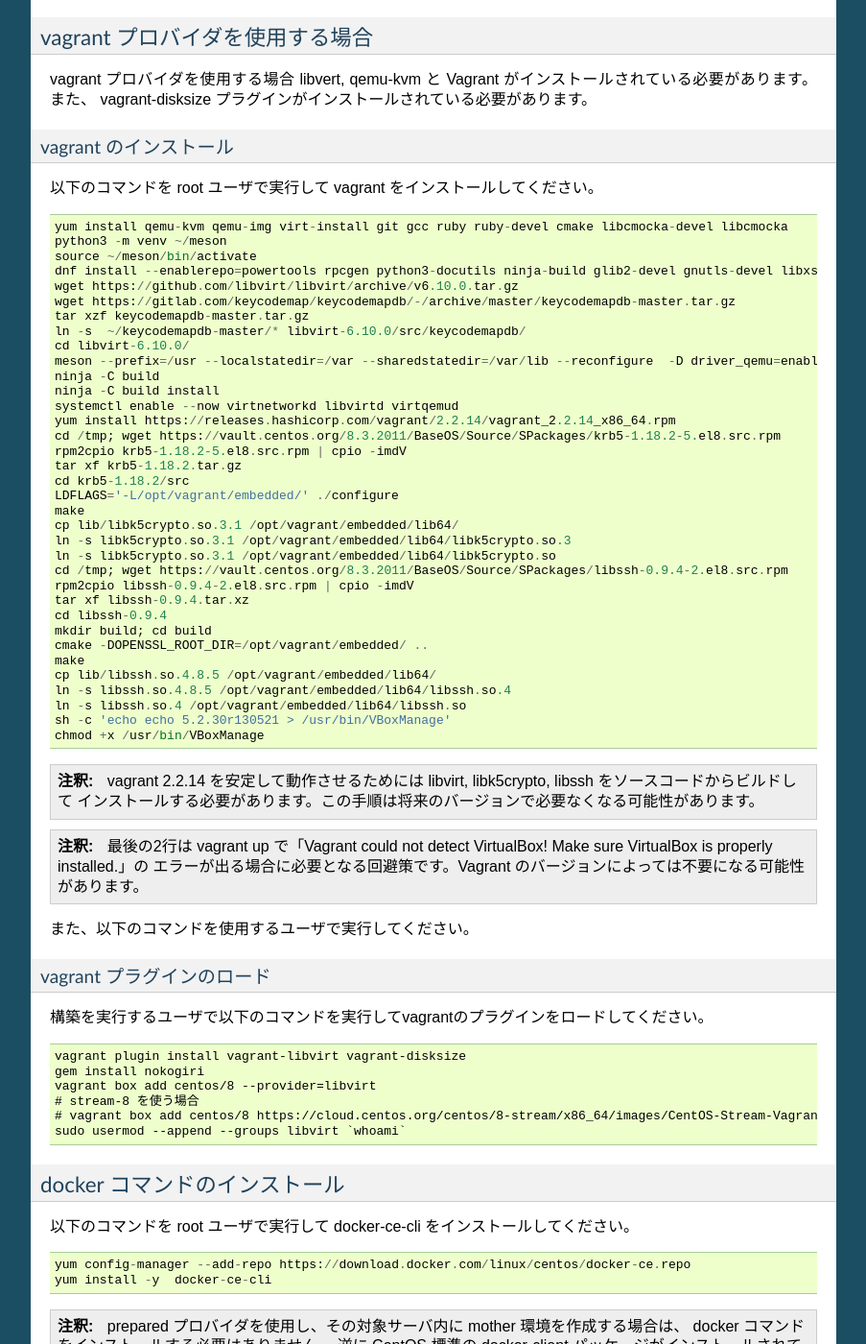
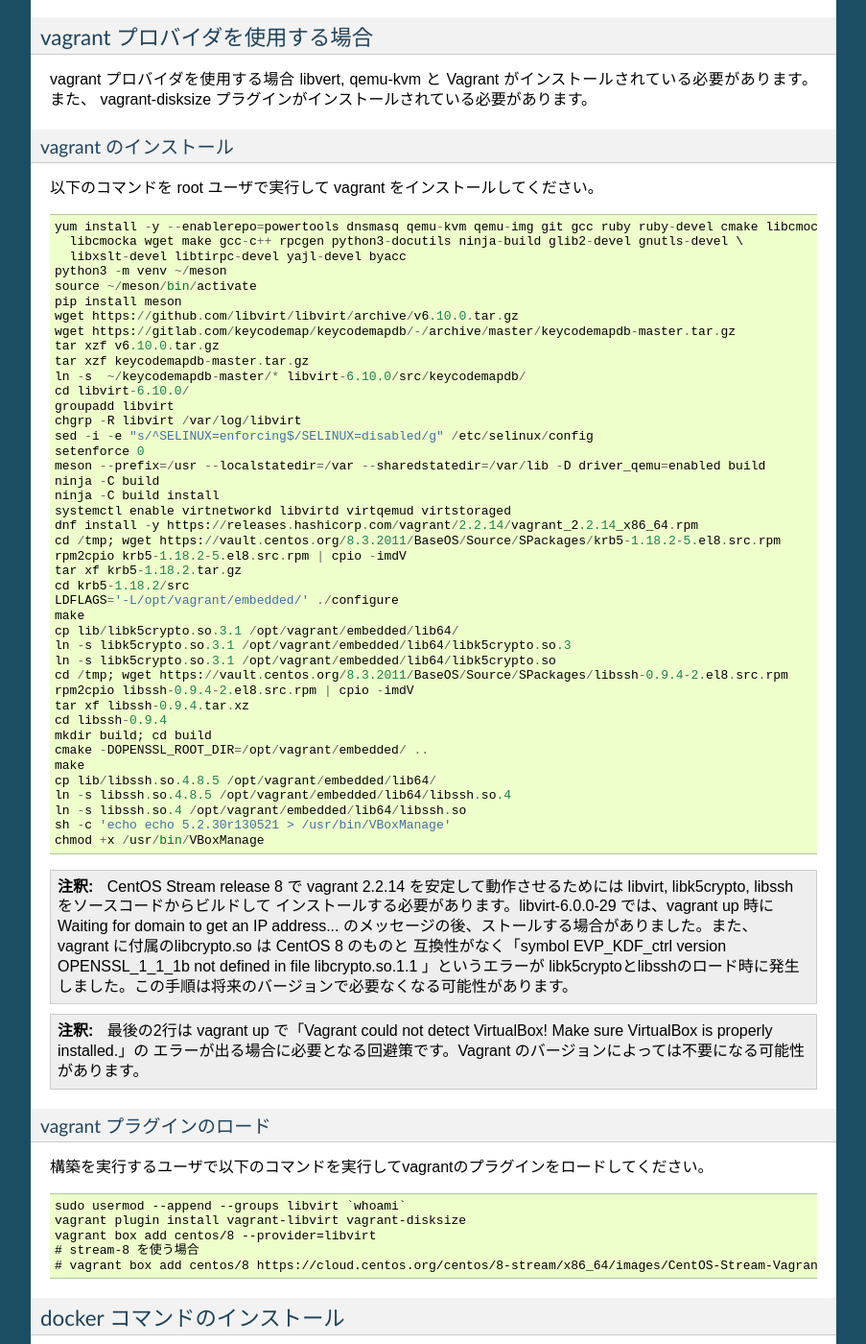
Before and after one commit to procube-open/hive-builder, a Sphinx documentation site: the page built from docs/install.rst, in a window 1280 px wide and 1400 px high, scrolled down 1672 px. Shown: the whole window at 96% size, without its empty margins (198-1101 px from the left). Built offline with Sphinx 7.4.7, drawn with Linux system fonts in a browser that asks for light colours; pages that are not in the unit, such as notebooks, are missing from menus; some of the changed text lies outside the part shown.

Commit message:
add case that mother is a Cent OS Stream 8 into install.rst

```diff
--- a/docs/install.rst
+++ b/docs/install.rst
@@ -105,20 +105,27 @@
 
 ::
 
-    yum install qemu-kvm qemu-img virt-install git gcc ruby ruby-devel cmake libcmocka-devel libcmocka
+    yum install -y --enablerepo=powertools dnsmasq qemu-kvm qemu-img git gcc ruby ruby-devel cmake libcmocka-devel \
+      libcmocka wget make gcc-c++ rpcgen python3-docutils ninja-build glib2-devel gnutls-devel \
+      libxslt-devel libtirpc-devel yajl-devel byacc
     python3 -m venv ~/meson
     source ~/meson/bin/activate
-    dnf install --enablerepo=powertools rpcgen python3-docutils ninja-build glib2-devel gnutls-devel libxslt-devel libtirpc-devel yajl-devel
+    pip install meson
     wget https://github.com/libvirt/libvirt/archive/v6.10.0.tar.gz
     wget https://gitlab.com/keycodemap/keycodemapdb/-/archive/master/keycodemapdb-master.tar.gz
+    tar xzf v6.10.0.tar.gz
     tar xzf keycodemapdb-master.tar.gz
     ln -s  ~/keycodemapdb-master/* libvirt-6.10.0/src/keycodemapdb/
     cd libvirt-6.10.0/
-    meson --prefix=/usr --localstatedir=/var --sharedstatedir=/var/lib --reconfigure  -D driver_qemu=enabled build
+    groupadd libvirt
+    chgrp -R libvirt /var/log/libvirt
+    sed -i -e "s/^SELINUX=enforcing$/SELINUX=disabled/g" /etc/selinux/config
+    setenforce 0
+    meson --prefix=/usr --localstatedir=/var --sharedstatedir=/var/lib -D driver_qemu=enabled build
     ninja -C build
     ninja -C build install
-    systemctl enable --now virtnetworkd libvirtd virtqemud
-    yum install https://releases.hashicorp.com/vagrant/2.2.14/vagrant_2.2.14_x86_64.rpm
+    systemctl enable virtnetworkd libvirtd virtqemud virtstoraged
+    dnf install -y https://releases.hashicorp.com/vagrant/2.2.14/vagrant_2.2.14_x86_64.rpm
     cd /tmp; wget https://vault.centos.org/8.3.2011/BaseOS/Source/SPackages/krb5-1.18.2-5.el8.src.rpm
     rpm2cpio krb5-1.18.2-5.el8.src.rpm | cpio -imdV
     tar xf krb5-1.18.2.tar.gz
@@ -138,13 +145,16 @@
     cp lib/libssh.so.4.8.5 /opt/vagrant/embedded/lib64/
     ln -s libssh.so.4.8.5 /opt/vagrant/embedded/lib64/libssh.so.4
     ln -s libssh.so.4 /opt/vagrant/embedded/lib64/libssh.so
-    sh -c 'echo echo 5.2.30r130521 > /usr/bin/VBoxManage'
-    chmod +x /usr/bin/VBoxManage
+    sh -c 'echo echo 5.2.30r130521 > /usr/bin/VBoxManage'
+    chmod +x /usr/bin/VBoxManage
 
 .. note::
 
-    vagrant 2.2.14 を安定して動作させるためには libvirt, libk5crypto, libssh をソースコードからビルドして
-    インストールする必要があります。この手順は将来のバージョンで必要なくなる可能性があります。
+    CentOS Stream release 8 で vagrant 2.2.14 を安定して動作させるためには libvirt, libk5crypto, libssh をソースコードからビルドして
+    インストールする必要があります。libvirt-6.0.0-29 では、vagrant up 時に Waiting for domain to get an IP address...
+    のメッセージの後、ストールする場合がありました。また、 vagrant に付属のlibcrypto.so は CentOS 8 のものと
+    互換性がなく「symbol EVP_KDF_ctrl version OPENSSL_1_1_1b not defined in file libcrypto.so.1.1 」というエラーが
+    libk5cryptoとlibsshのロード時に発生しました。この手順は将来のバージョンで必要なくなる可能性があります。
 
 
 .. note::
@@ -153,9 +163,6 @@
     エラーが出る場合に必要となる回避策です。Vagrant のバージョンによっては不要になる可能性があります。
 
 
-また、以下のコマンドを使用するユーザで実行してください。
-::
-
 
 vagrant プラグインのロード
 ^^^^^^^^^^^^^^^^^^^^^^^^^^^^^^^
@@ -163,12 +170,11 @@
 
 ::
 
+    sudo usermod --append --groups libvirt `whoami`
     vagrant plugin install vagrant-libvirt vagrant-disksize
-    gem install nokogiri
     vagrant box add centos/8 --provider=libvirt
     # stream-8 を使う場合
     # vagrant box add centos/8 https://cloud.centos.org/centos/8-stream/x86_64/images/CentOS-Stream-Vagrant-8-20200113.0.x86_64.vagrant-libvirt.box
-    sudo usermod --append --groups libvirt `whoami`
 
 
 docker コマンドのインストール
@@ -197,10 +203,10 @@
 ::
 
   cd ~
-  python3 -m venv hive
+  python3 -m venv hive --system-site-packages
   echo source ~/hive/bin/activate >> .bashrc
   source ~/hive/bin/activate
-  pip install -U pip wheel
+  pip install -U pip wheel selinux
 
 hive-builder のインストール
 ----------------------------
```
